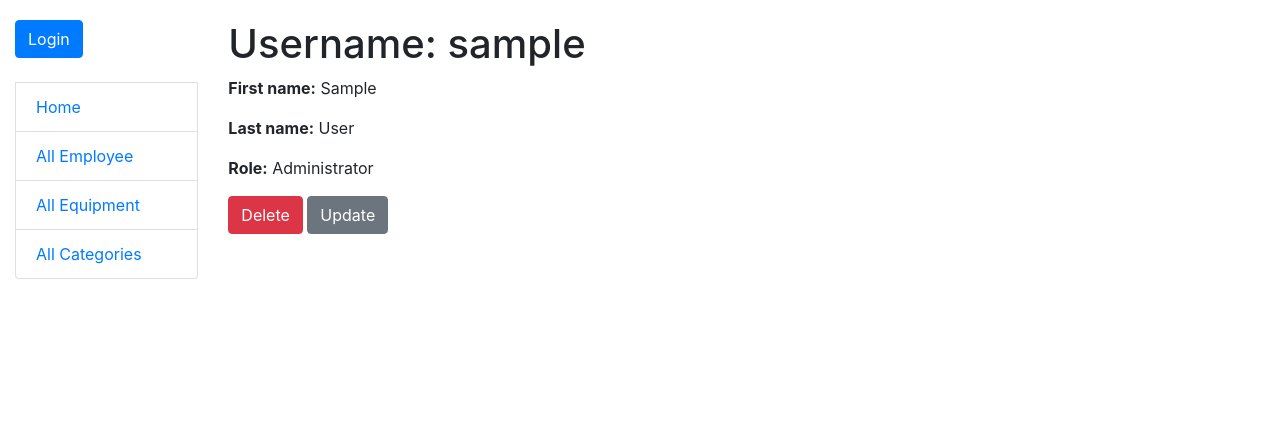
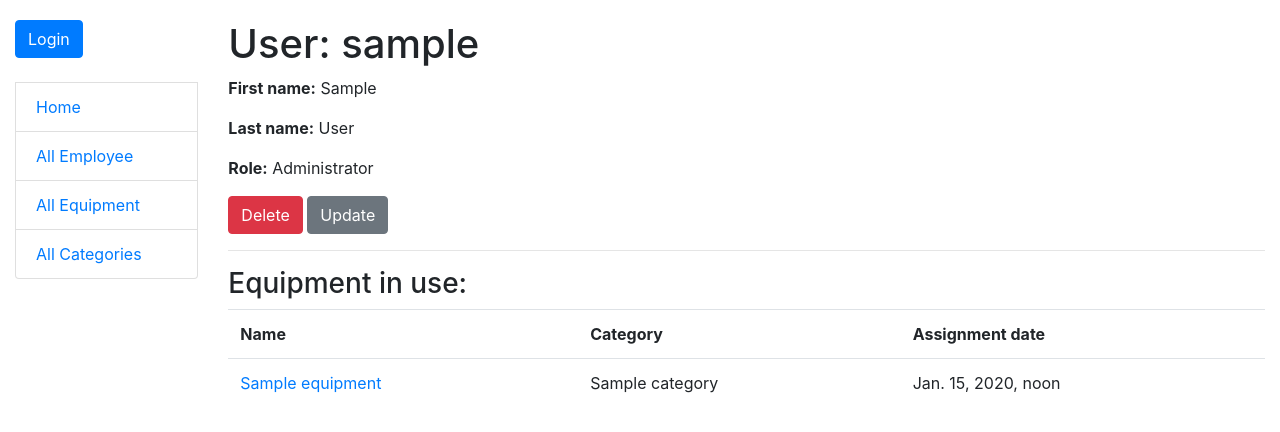
Before and after one commit to YBlck/office-inventory-system, a Django app: page /staff/1/ in a window 1280 px wide. Shown: the top 432 px of the page. Run offline with Django 5.2, Linux system fonts and the light colour scheme; tables that the repository leaves empty hold one stand-in row (values such as "Sample post").

Commit message:
feat: add additional info to employee detail page
- add info about equipment in use
- optimize queryset
- change related name in Equipment model to assigned_equipment
- add related names in EquipmentEmployeeAssignment model

```diff
--- a/manager/models.py
+++ b/manager/models.py
@@ -60,7 +60,7 @@ class Equipment(models.Model):
         settings.AUTH_USER_MODEL,
         through="EquipmentEmployeeAssignment",
         blank=True,
-        related_name="employees",
+        related_name="assigned_equipment",
     )
 
     class Meta:
@@ -76,10 +76,15 @@ class Equipment(models.Model):
 
 
 class EquipmentEmployeeAssignment(models.Model):
-    equipment = models.ForeignKey(Equipment, on_delete=models.CASCADE)
+    equipment = models.ForeignKey(
+        Equipment,
+        on_delete=models.CASCADE,
+        related_name="assignments"
+    )
     employee = models.ForeignKey(
         settings.AUTH_USER_MODEL,
-        on_delete=models.CASCADE
+        on_delete=models.CASCADE,
+        related_name="employees",
     )
     assigned_at = models.DateTimeField(auto_now_add=True)
 
--- a/manager/views.py
+++ b/manager/views.py
@@ -33,6 +33,11 @@ class StaffListView(generic.ListView):
 
 class StaffDetailView(generic.DetailView):
     model = Staff
+    queryset = Staff.objects.prefetch_related(
+        "assigned_equipment__assignments__employee"
+    ).prefetch_related(
+        "assigned_equipment__category"
+    )
 
 
 class StaffCreateView(generic.CreateView):
--- a/templates/manager/staff_detail.html
+++ b/templates/manager/staff_detail.html
@@ -2,7 +2,7 @@
 
 {% block content %}
   <h1>
-    Username: {{ staff.username }}
+    User: {{ staff.username }}
   </h1>
 
   <p><strong>First name:</strong> {{ staff.first_name }}</p>
@@ -17,4 +17,39 @@
     Update
   </a>
 
+  <hr>
+
+  <h3>Equipment in use:</h3>
+
+  {% if staff.assigned_equipment.exists %}
+    <table class="table">
+    <tr>
+      <th>Name</th>
+      <th>Category</th>
+      <th>Assignment date</th>
+    </tr>
+
+      {% for equipment in staff.assigned_equipment.all %}
+      <tr>
+        <td>
+          <a href="{% url 'manager:equipment-detail' pk=equipment.id %}">{{ equipment.name }}</a>
+        </td>
+        <td>
+          {{ equipment.category }}
+        </td>
+        <td>
+          {% for assignment in equipment.assignments.all %}
+            {% if assignment.employee == staff %}
+              {{ assignment.assigned_at }}
+            {% endif %}
+          {% endfor %}
+        </td>
+      </tr>
+      {% endfor %}
+
+    </table>
+  {% else %}
+    <p>No equipment assigned yet.</p>
+  {% endif %}
+
 {% endblock %}
```
